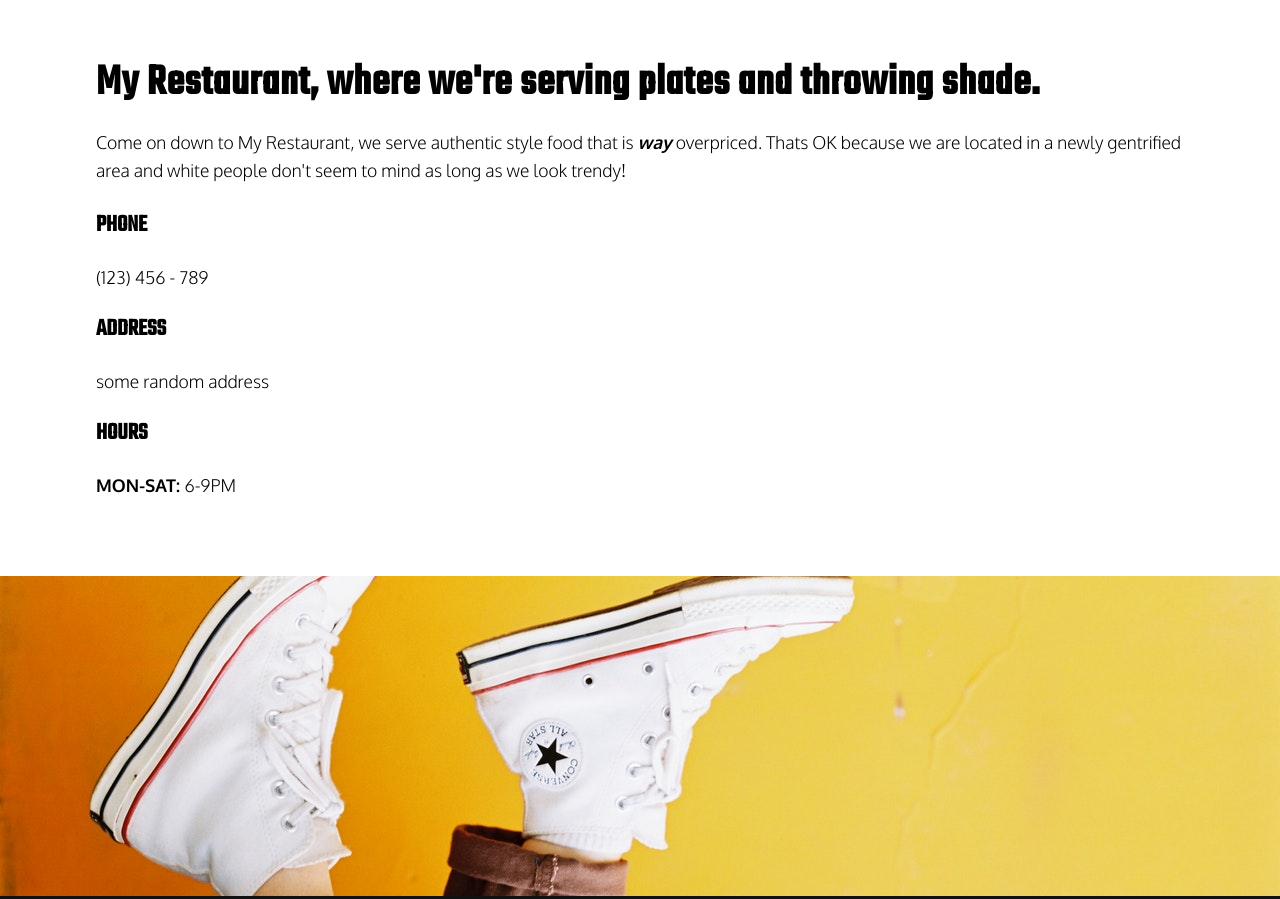
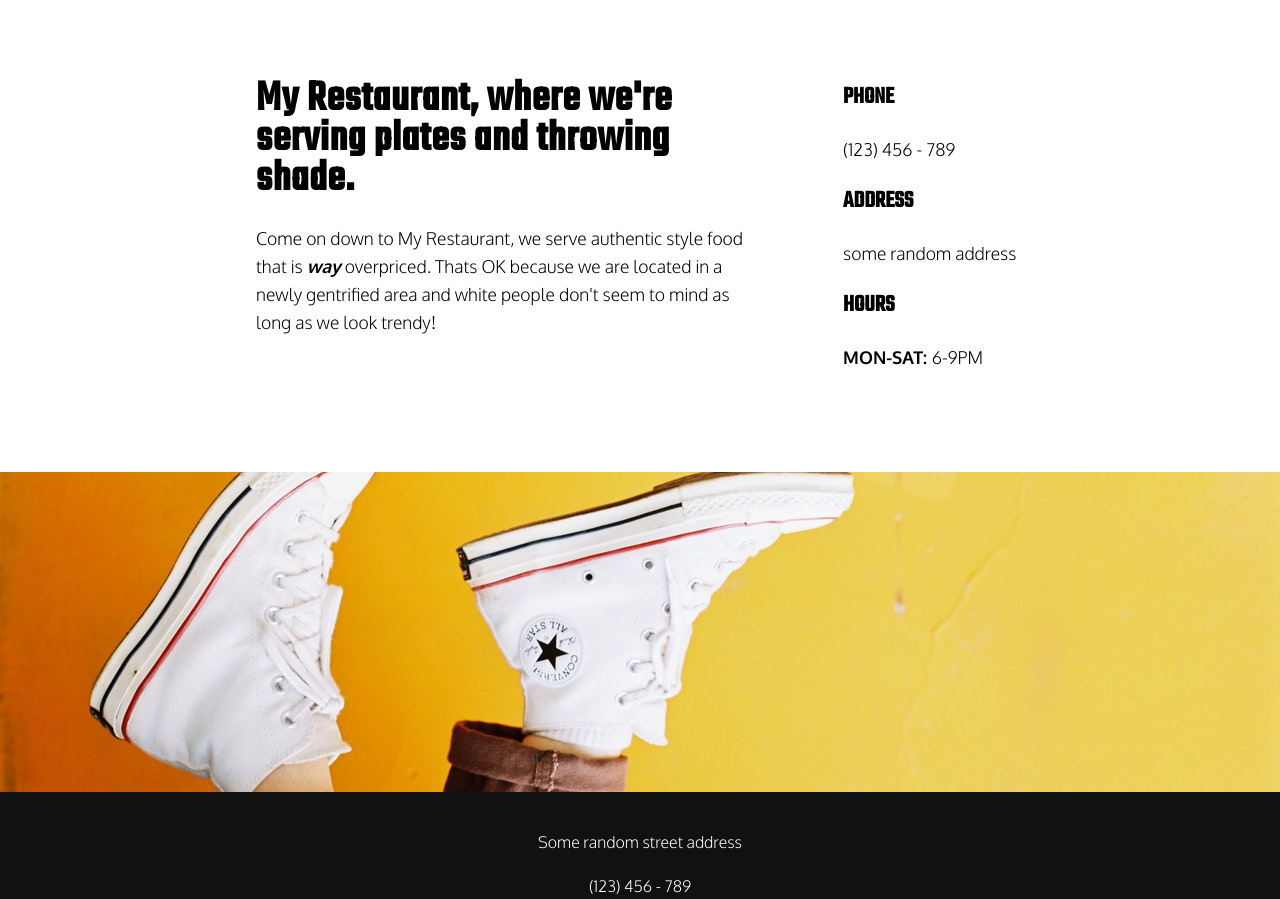
Before and after one commit to PedroEnciso/restaurant-page, a website built with webpack: page dist/index.html in a window 1280 px wide. Shown: the part 605-1504 px from the top of the page. Built offline with nearby package versions, Linux system fonts and the light colour scheme.

Commit message:
responsive for larger screens

```diff
--- a/dist/styles/_home.scss
+++ b/dist/styles/_home.scss
@@ -7,6 +7,7 @@ header {
     position: relative;
 
     h1 {
+      margin-top: 1rem;
       text-align: center;
       margin-bottom: 1rem;
     }
@@ -107,6 +108,44 @@ header {
   }
 }
 
+@media only screen and (min-width: 768px) {
+  .restaurant-info-section {
+    .container-section {
+      width: 75%;
+    }
+
+    .grid {
+      display: grid;
+      grid-template-columns: 66% 33%;
+      .left {
+        p {
+          margin-top: 1.5rem;
+        }
+      }
+      .right {
+        justify-self: end;
+        .info-row {
+          h2 {
+            margin-bottom: 1.5rem;
+            margin-top: 0rem;
+          }
+          p {
+            margin-bottom: 1.5rem;
+          }
+        }
+      }
+    }
+  }
+}
+
+@media only screen and (min-width: 1200px) {
+  .restaurant-info-section {
+    .container-section {
+      width: 60%;
+    }
+  }
+}
+
 .picture-section {
   width: 100%;
 
@@ -126,7 +165,7 @@ footer {
   background-color: #111;
 
   .container-footer {
-    padding-top: 2rem;
+    padding-top: 2.5rem;
     padding-bottom: 2rem;
     display: flex;
     flex-direction: column;
--- a/dist/styles/style.css
+++ b/dist/styles/style.css
@@ -9,6 +9,7 @@ header .container-header {
 }
 
 header .container-header h1 {
+  margin-top: 1rem;
   text-align: center;
   margin-bottom: 1rem;
 }
@@ -110,6 +111,38 @@ header .container-header nav ul .active {
   text-transform: uppercase;
 }
 
+@media only screen and (min-width: 768px) {
+  .restaurant-info-section .container-section {
+    width: 75%;
+  }
+  .restaurant-info-section .grid {
+    display: -ms-grid;
+    display: grid;
+    -ms-grid-columns: 66% 33%;
+        grid-template-columns: 66% 33%;
+  }
+  .restaurant-info-section .grid .left p {
+    margin-top: 1.5rem;
+  }
+  .restaurant-info-section .grid .right {
+    -ms-grid-column-align: end;
+        justify-self: end;
+  }
+  .restaurant-info-section .grid .right .info-row h2 {
+    margin-bottom: 1.5rem;
+    margin-top: 0rem;
+  }
+  .restaurant-info-section .grid .right .info-row p {
+    margin-bottom: 1.5rem;
+  }
+}
+
+@media only screen and (min-width: 1200px) {
+  .restaurant-info-section .container-section {
+    width: 60%;
+  }
+}
+
 .picture-section {
   width: 100%;
 }
@@ -131,7 +164,7 @@ footer {
 }
 
 footer .container-footer {
-  padding-top: 2rem;
+  padding-top: 2.5rem;
   padding-bottom: 2rem;
   display: -webkit-box;
   display: -ms-flexbox;
```
Also changed, not shown: 1 other file.
